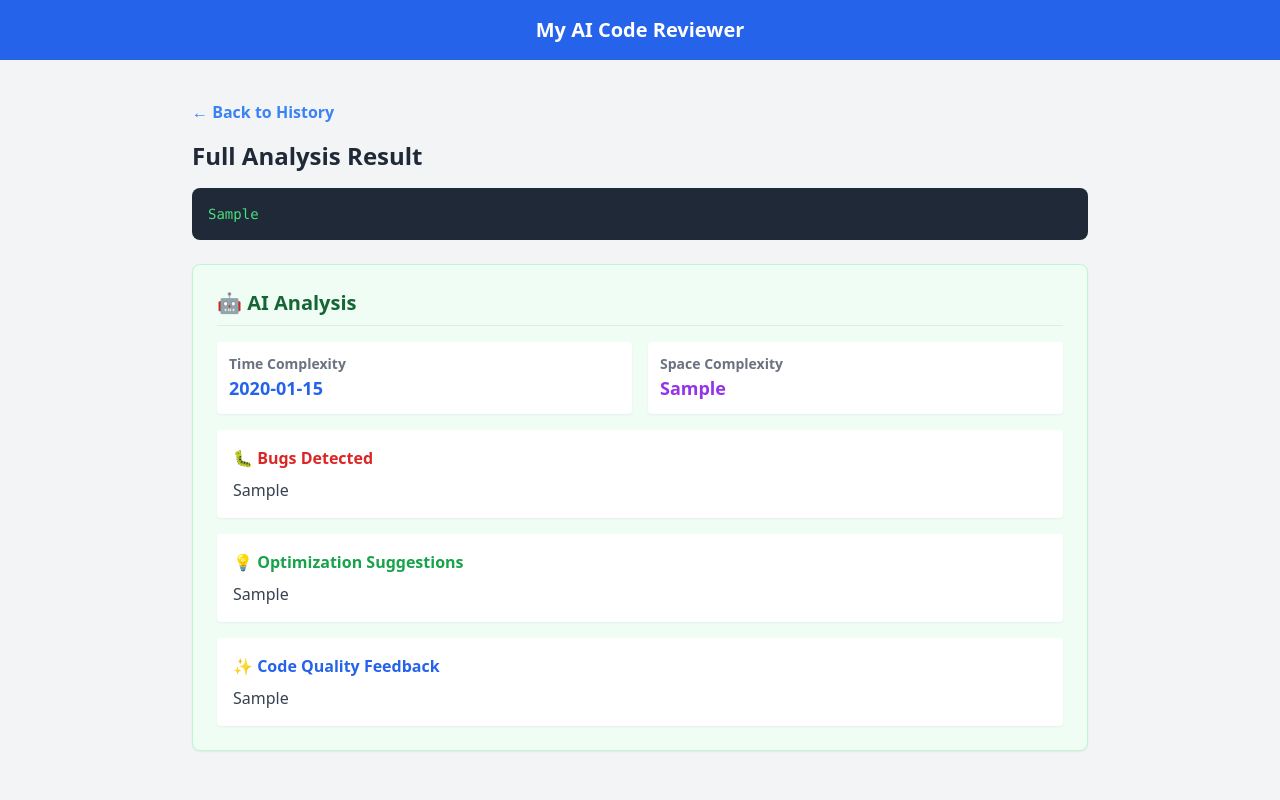
After one commit to debugger1711/ai-code-reviewer, a Django app: page /review/1/ in a window 1280 px wide. The commit adds this page. Run offline with Django 5.2, Linux system fonts and the light colour scheme; tables that the repository leaves empty hold one stand-in row (values such as "Sample post"); some libraries are stand-ins or nearby versions.

Commit message:
Added History page, Full Result detail page, and fixed Home page UI

```diff
--- a/core/urls.py
+++ b/core/urls.py
@@ -1,24 +1,11 @@
-"""
-URL configuration for core project.
-
-The `urlpatterns` list routes URLs to views. For more information please see:
-    https://docs.djangoproject.com/en/6.0/topics/http/urls/
-Examples:
-Function views
-    1. Add an import:  from my_app import views
-    2. Add a URL to urlpatterns:  path('', views.home, name='home')
-Class-based views
-    1. Add an import:  from other_app.views import Home
-    2. Add a URL to urlpatterns:  path('', Home.as_view(), name='home')
-Including another URLconf
-    1. Import the include() function: from django.urls import include, path
-    2. Add a URL to urlpatterns:  path('blog/', include('blog.urls'))
-"""
 from django.contrib import admin
 from django.urls import path
-from reviewer import views # Apne views ko import karo
+from reviewer import views
 
 urlpatterns = [
     path('admin/', admin.site.urls),
-    path('', views.home_view, name='home'), # Khaali rasta (homepage) home_view par jayega
+    path('', views.home_view, name='home'),
+    path('history/', views.history_view, name='history'),
+    # 👇 Yeh nayi line add karni hai 👇
+    path('review/<int:review_id>/', views.review_detail_view, name='review_detail'),
 ]
--- a/reviewer/views.py
+++ b/reviewer/views.py
@@ -1,6 +1,6 @@
 import json
 from google import genai
-from django.shortcuts import render
+from django.shortcuts import render, get_object_or_404
 from .models import CodeReview, ReviewResult
 
 # ⚠️ YAHAN APNI ASLI API KEY DAALNA (Quotes "" ke andar)
@@ -76,3 +76,20 @@ def home_view(request):
                 return render(request, 'reviewer/home.html', {'error': f"AI Error: {e}"})
 
     return render(request, 'reviewer/home.html')
+
+
+
+# ... (Aapka purana code yahan rahega) ...
+
+def review_detail_view(request, review_id):
+    # ID ke hisaab se us specific code aur uske result ko dhoondhna
+    review_instance = get_object_or_404(CodeReview.objects.select_related('result'), id=review_id)
+
+    # Detail page par bhej dena
+    return render(request, 'reviewer/detail.html', {'review': review_instance})
+
+# Yeh views.py ke aakhiri mein aayega
+def history_view(request):
+    # Database se saare review nikal rahe hain
+    all_reviews = CodeReview.objects.all().select_related('result').order_by('-created_at')
+    return render(request, 'reviewer/history.html', {'reviews': all_reviews})
--- /dev/null
+++ b/templates/reviewer/detail.html
@@ -0,0 +1,47 @@
+{% extends 'base.html' %}
+
+{% block content %}
+<div class="max-w-4xl mx-auto">
+    <a href="{% url 'history' %}" class="text-blue-500 hover:text-blue-700 font-bold mb-4 inline-block">
+        &larr; Back to History
+    </a>
+
+    <h2 class="text-2xl font-bold mb-4 text-gray-800">Full Analysis Result</h2>
+
+    <div class="bg-gray-800 text-green-400 p-4 rounded-lg text-sm font-mono mb-6 overflow-x-auto">
+        <pre><code>{{ review.code_input }}</code></pre>
+    </div>
+
+    {% if review.result %}
+    <div class="bg-green-50 p-6 rounded-lg border border-green-200 shadow-sm">
+        <h3 class="text-xl font-bold text-green-800 mb-4 border-b pb-2">🤖 AI Analysis</h3>
+
+        <div class="grid grid-cols-2 gap-4 mb-4">
+            <div class="bg-white p-3 rounded shadow-sm">
+                <p class="text-gray-500 font-bold text-sm">Time Complexity</p>
+                <p class="text-lg font-semibold text-blue-600">{{ review.result.time_complexity }}</p>
+            </div>
+            <div class="bg-white p-3 rounded shadow-sm">
+                <p class="text-gray-500 font-bold text-sm">Space Complexity</p>
+                <p class="text-lg font-semibold text-purple-600">{{ review.result.space_complexity }}</p>
+            </div>
+        </div>
+
+        <div class="bg-white p-4 rounded shadow-sm mb-4">
+            <h4 class="font-bold text-red-600 mb-2">🐛 Bugs Detected</h4>
+            <p class="text-gray-700 whitespace-pre-line">{{ review.result.bugs_detected }}</p>
+        </div>
+
+        <div class="bg-white p-4 rounded shadow-sm mb-4">
+            <h4 class="font-bold text-green-600 mb-2">💡 Optimization Suggestions</h4>
+            <p class="text-gray-700 whitespace-pre-line">{{ review.result.optimization_suggestions }}</p>
+        </div>
+
+        <div class="bg-white p-4 rounded shadow-sm">
+            <h4 class="font-bold text-blue-600 mb-2">✨ Code Quality Feedback</h4>
+            <p class="text-gray-700 whitespace-pre-line">{{ review.result.code_quality_feedback }}</p>
+        </div>
+    </div>
+    {% endif %}
+</div>
+{% endblock %}
```
Also changed, not shown: templates/reviewer/history.html (added, +51 -0 lines), templates/reviewer/home.html (+31 -0 lines).
